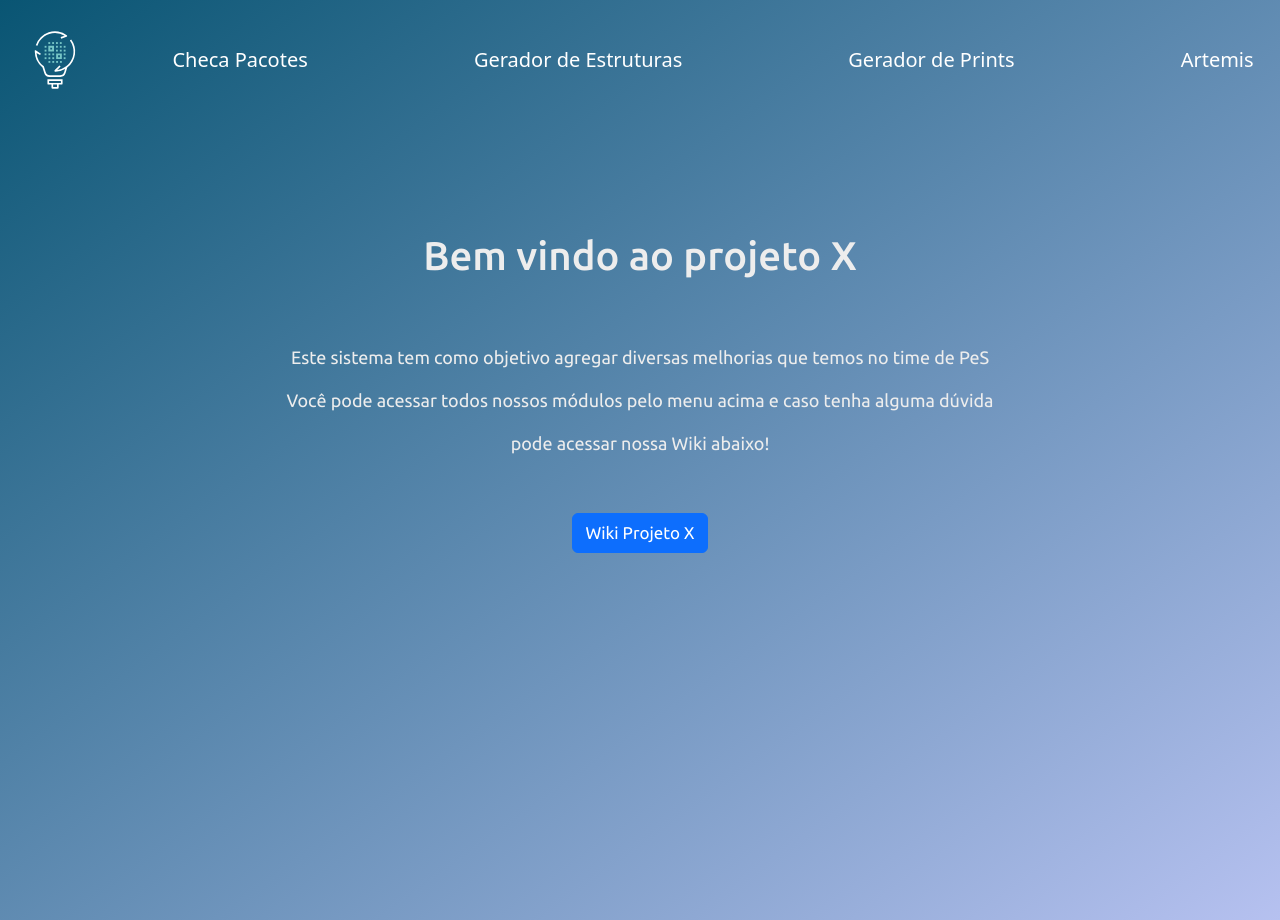
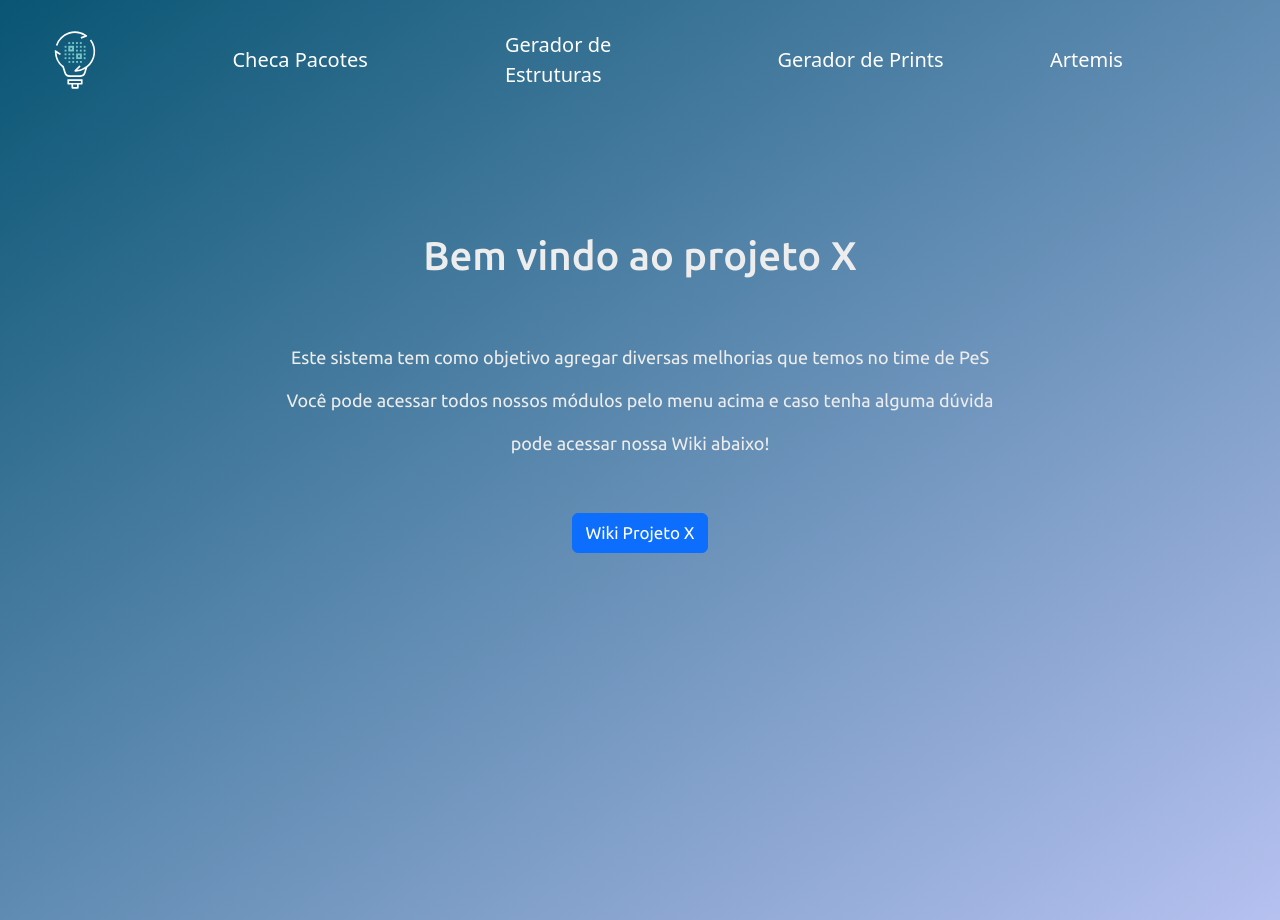
Before and after one commit to felps30/projetoX, a Next.js app: page / in a window 1280 px wide. Built offline with nearby package versions, Linux system fonts and the light colour scheme.

Commit message:
'styles'

```diff
--- a/components/common/header.jsx
+++ b/components/common/header.jsx
@@ -29,12 +29,11 @@ function HeaderComponent() {
         <Nav.Link href="prints">Gerador de Prints</Nav.Link>
       </Nav.Item>
       <Nav.Item className={styles.nav}>
-        <Nav.Link href="artemis">
-          Artemis
-        </Nav.Link>
+        <Nav.Link href="artemis">Artemis</Nav.Link>
       </Nav.Item>
       </Container>
       </Navbar>
+
     </>
         </>
   );
--- a/styles/Home.module.css
+++ b/styles/Home.module.css
@@ -38,11 +38,12 @@
   color: white;
   padding: 0.9rem;
   font-size: 20px;
+  width: 100%;
+  margin-left: 40px;
  }
 
  .navbar{
    height: 120px;
-   margin-left: -20px;
  }
 .nav:hover{
   background-color: #0a506b;
```
